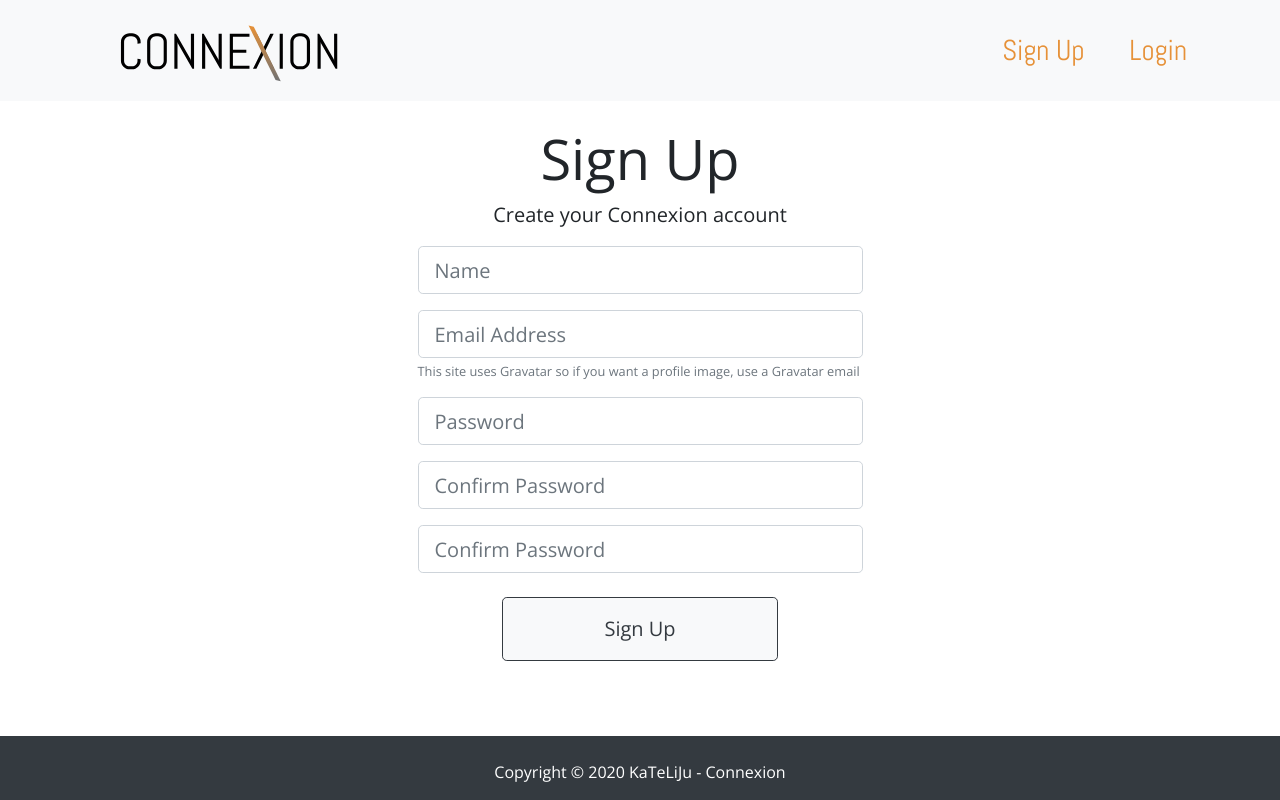
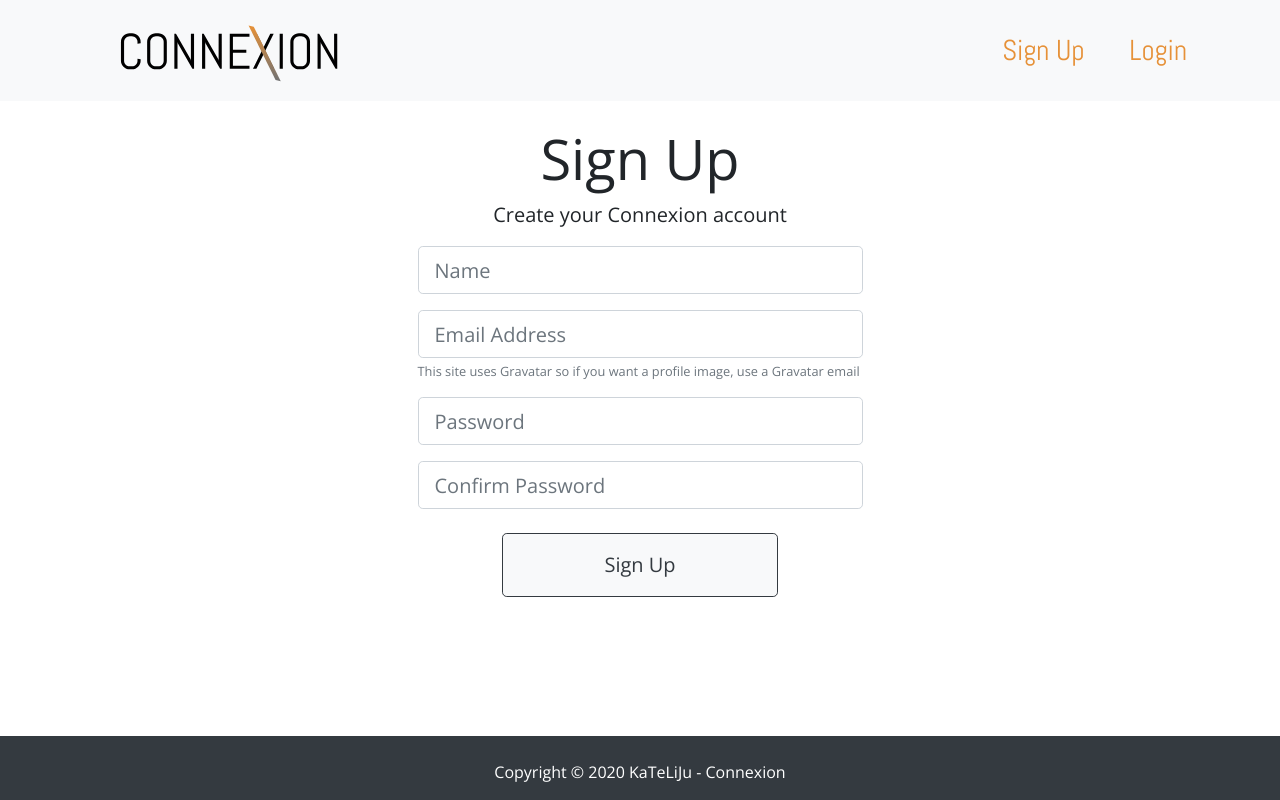
Before and after one commit to web-developement-2020/Connexion, a React (Create React App) app in the folder client/: page /register in a window 1280 px wide. Built offline with nearby package versions, Linux system fonts and the light colour scheme.

Commit message:
fixed extra password button

```diff
--- a/client/src/components/auth/Login.js
+++ b/client/src/components/auth/Login.js
@@ -76,8 +76,12 @@ class Login extends Component {
             </button>
             </Link>
             </div>
+
             <div class="container mx-auto d-flex justify-content-around align-items-center mt-5 rounded-lg">
+             <button id="facebook-login">
              <Facebook />
+             </button>
+
             </div>
           </form>
         </div>
--- a/client/src/components/auth/Register.js
+++ b/client/src/components/auth/Register.js
@@ -111,14 +111,6 @@ class Register extends Component {
                   {errors.password2 && (
                     <div className='invalid-feedback'>{errors.password2}</div>
                   )}
-                </div>
-                <div className="form-group">
-                <input type="password" className={classnames("form-control form-control-lg", {'is-invalid': errors.password2})}placeholder="Confirm Password" name="password2" value={this.state.password2} onChange={this.onChange}/>
-                {errors.password2 && (
-                  <div className="invalid-feedback">
-                    {errors.password2}
-                  </div>
-                )}
               </div>
               <div class="container mx-auto d-flex justify-content-around align-items-center mt-4">
                 <button type='submit' className="btn btn-lg btn-light btn-outline-dark bg-light mx-auto p-3 col-8 ">Sign Up</button>
```
Also changed, not shown: 1 other file (tests, documents, lock files or other folders).
